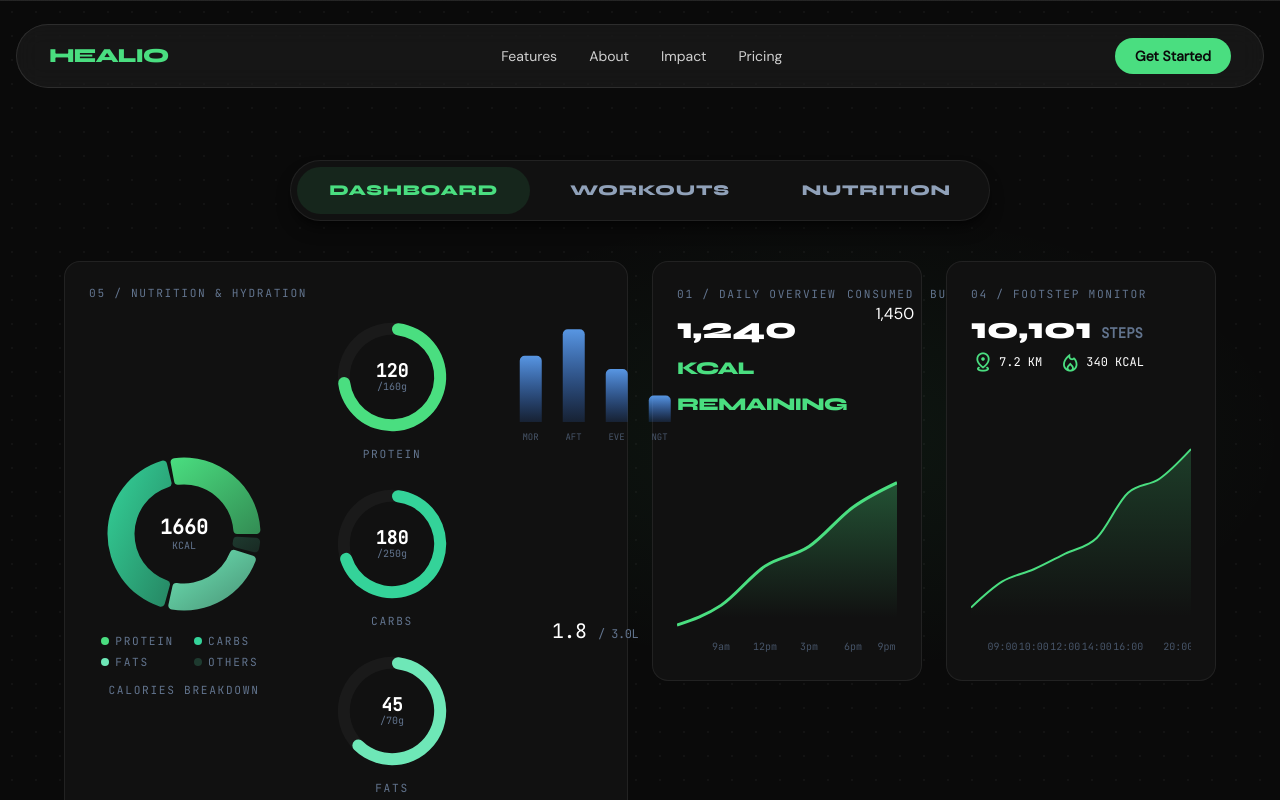
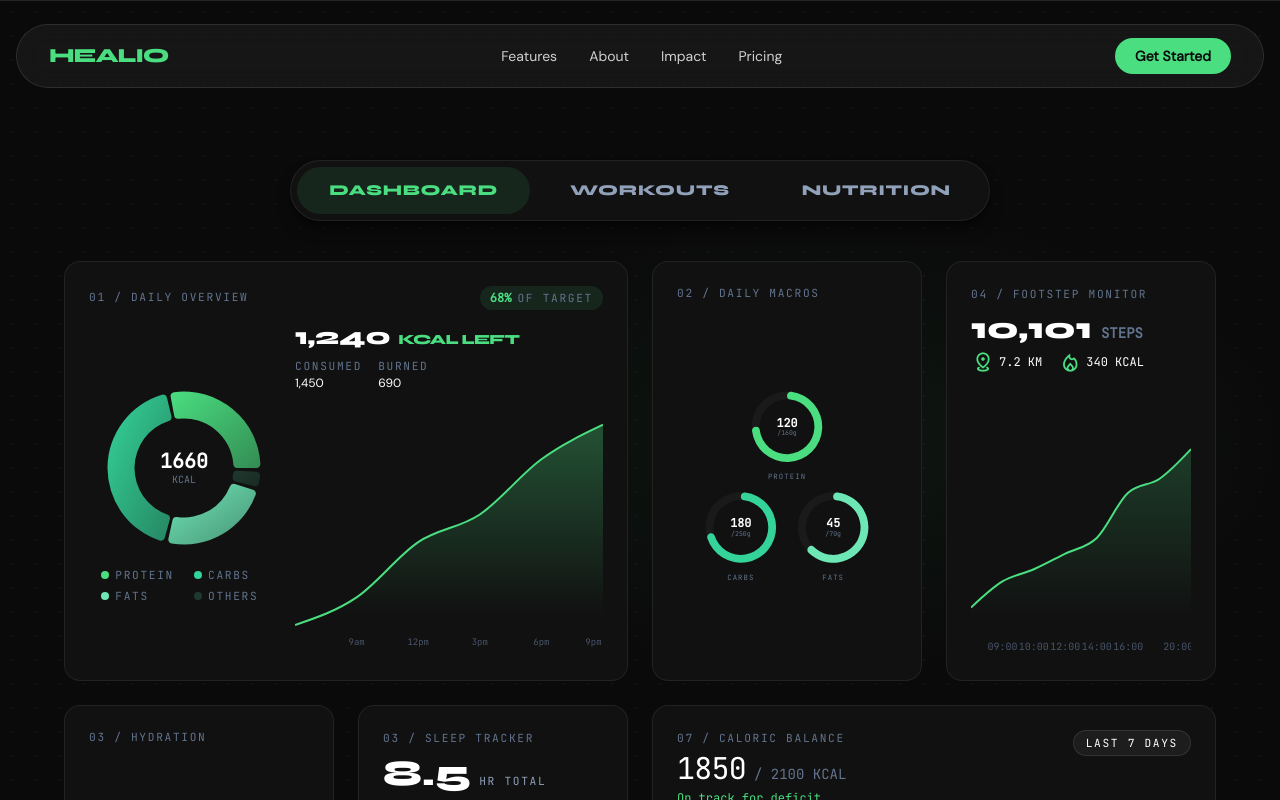
Before and after one commit to dahiya001rohit/Healio, a React (Vite) app in the folder client/: page /track in a window 1280 px wide. Built offline with nearby package versions, Linux system fonts and the light colour scheme; a web font is replaced by a local one.

Commit message:
made final desigin of dashboard

```diff
--- a/client/src/Pages/Track.jsx
+++ b/client/src/Pages/Track.jsx
@@ -1,11 +1,12 @@
 import React from 'react'
-import DailyOverview from '../components/Track/DailyOverview'
 import AiCoach from '../components/Track/AiCoach'
 import TodaysWorkout from '../components/Track/TodaysWorkout'
 import SleepTracker from '../components/Track/SleepTracker'
 import StepsMonitor from '../components/Track/StepsMonitor'
 import TrackHeader from '../components/Track/TrackHeader'
-import NutrientHydrationCard from '../components/Track/NutritionHydrationCard'
+import DailyCaloriesCard from '../components/Track/DailyCaloriesCard'
+import MacrosCard from '../components/Track/MacrosCard'
+import HydrationCard from '../components/Track/HydrationCard'
 import CaloricBalanceCard from '../components/Track/CaloricBalanceCard'
 import WeightTrendCard from '../components/Track/WeightTrendCard'
 
@@ -23,20 +24,21 @@ const Track = () => {
           {/* Bento Grid */}
           <div className="mx-auto pb-12 w-[90%]">
             <div className="grid grid-cols-12 gap-6 h-full">
-              {/* ROW 1: Nutrition (6), Overview (3), Steps (3) */}
-              <NutrientHydrationCard />
-              <DailyOverview />
+              {/* ROW 1: DailyCalories (6), Macros (3), Steps (3) */}
+              <DailyCaloriesCard />
+              <MacrosCard />
               <StepsMonitor />
 
-              {/* ROW 2: Sleep (3), Calories (6), Coach/Workout (3) */}
+              {/* ROW 2: Hydration (3), Sleep (3), CaloricBalance (6) */}
+              <HydrationCard />
               <SleepTracker />
               <CaloricBalanceCard />
+
+              {/* ROW 3: Coach/Workout (3), Weight Trend (9) */}
               <div className="col-span-12 lg:col-span-3 flex flex-col gap-4 h-full">
                 <AiCoach />
                 <TodaysWorkout />
               </div>
-
-              {/* ROW 3: Weight Trend (12) */}
               <WeightTrendCard />
             </div>
           </div>
--- /dev/null
+++ b/client/src/components/Track/DailyCaloriesCard.jsx
@@ -0,0 +1,105 @@
+import React from 'react'
+import { AreaChart, Area, ResponsiveContainer, XAxis } from 'recharts'
+import CaloriesDonut from './Nutrition-Hydration/CaloriesDonut'
+
+// Calorie breakdown data
+const macros = {
+  protein: { current: 120, max: 160 },
+  carbs: { current: 180, max: 250 },
+  fats: { current: 45, max: 70 }
+}
+
+const proteinCal = macros.protein.current * 4
+const carbsCal = macros.carbs.current * 4
+const fatsCal = macros.fats.current * 9
+const totalConsumed = 1450
+const othersCal = Math.max(0, totalConsumed - proteinCal - carbsCal - fatsCal)
+
+const donutData = [
+  { name: 'Protein', value: proteinCal, color: '#4ade80' },
+  { name: 'Carbs', value: carbsCal, color: '#34d399' },
+  { name: 'Fats', value: fatsCal, color: '#6ee7b7' },
+  { name: 'Others', value: othersCal || 55, color: '#1e3a2f' }
+]
+
+// Area chart data (daily calorie intake over time)
+const AreaData = [
+  { time: '6am', value: 0 },
+  { time: '9am', value: 200 },
+  { time: '12pm', value: 600 },
+  { time: '3pm', value: 800 },
+  { time: '6pm', value: 1200 },
+  { time: '9pm', value: 1450 }
+]
+
+const DailyCaloriesCard = () => {
+  return (
+    <div className="col-span-12 lg:col-span-6 bg-[#111111] card-border rounded-2xl p-4 md:p-6 flex flex-col h-[420px]">
+      {/* Header row with label + target badge */}
+      <div className="flex items-center justify-between mb-3">
+        <p className="label-mono text-slate-500 uppercase text-[10px] md:text-xs">01 / DAILY OVERVIEW</p>
+        <div className="flex items-center gap-1.5 bg-[#4ade80]/10 px-2.5 py-1 rounded-full">
+          <span className="text-[#4ade80] font-mono text-xs font-semibold">68%</span>
+          <span className="label-mono text-[8px] text-slate-500">OF TARGET</span>
+        </div>
+      </div>
+
+      {/* Main content: donut left, stats + chart right */}
+      <div className="flex gap-4 flex-1 min-h-0">
+        {/* Left: Donut (compact) */}
+        <div className="flex flex-col items-center justify-center shrink-0">
+          <CaloriesDonut data={donutData} />
+        </div>
+
+        {/* Right: heading + stats + area chart */}
+        <div className="flex-1 flex flex-col min-w-0 min-h-0">
+          <h3 className="heading-syne text-xl md:text-2xl text-white leading-tight">
+            1,240 <span className="text-[#4ade80] tracking-tighter text-xs md:text-sm uppercase">KCAL LEFT</span>
+          </h3>
+          <div className="flex gap-4 mt-1.5 mb-2">
+            <div>
+              <p className="label-mono text-slate-500 text-[8px]">CONSUMED</p>
+              <p className="font-medium text-white text-xs">1,450</p>
+            </div>
+            <div>
+              <p className="label-mono text-slate-500 text-[8px]">BURNED</p>
+              <p className="font-medium text-white text-xs">690</p>
+            </div>
+          </div>
+
+          {/* Area chart fills remaining vertical space */}
+          <div className="flex-1 min-h-0 w-full">
+            <ResponsiveContainer width="100%" height="100%">
+              <AreaChart data={AreaData} margin={{ top: 5, right: 0, left: 0, bottom: 0 }}>
+                <defs>
+                  <linearGradient id="colorValue" x1="0" y1="0" x2="0" y2="1">
+                    <stop offset="5%" stopColor="#4ade80" stopOpacity={0.3} />
+                    <stop offset="95%" stopColor="#4ade80" stopOpacity={0} />
+                  </linearGradient>
+                </defs>
+                <XAxis
+                  dataKey="time"
+                  axisLine={false}
+                  tickLine={false}
+                  tick={{ fill: '#475569', fontSize: 9, fontFamily: 'JetBrains Mono' }}
+                  dy={6}
+                />
+                <Area
+                  type="monotone"
+                  dataKey="value"
+                  stroke="#4ade80"
+                  strokeWidth={2}
+                  fillOpacity={1}
+                  fill="url(#colorValue)"
+                  animationDuration={1500}
+                />
+              </AreaChart>
+            </ResponsiveContainer>
+          </div>
+        </div>
+      </div>
+    </div>
+  )
+}
+
+export default DailyCaloriesCard
--- /dev/null
+++ b/client/src/components/Track/HydrationCard.jsx
@@ -0,0 +1,16 @@
+import React from 'react'
+import WaterIntakeChart from './Nutrition-Hydration/WaterIntakeChart'
+
+const HydrationCard = () => {
+  return (
+    <div className="col-span-12 lg:col-span-3 bg-[#111111] card-border rounded-2xl p-4 md:p-6 flex flex-col items-center justify-between h-[420px]">
+      <p className="label-mono text-slate-500 mb-3 uppercase text-[10px] md:text-xs self-start">03 / HYDRATION</p>
+
+      <div className="flex-1 flex flex-col items-center justify-center w-full">
+        <WaterIntakeChart />
+      </div>
+    </div>
+  )
+}
+
+export default HydrationCard
--- /dev/null
+++ b/client/src/components/Track/MacrosCard.jsx
@@ -0,0 +1,35 @@
+import React from 'react'
+import MacroRing from './Nutrition-Hydration/MacroRing'
+
+const macros = {
+  protein: { current: 120, max: 160 },
+  carbs: { current: 180, max: 250 },
+  fats: { current: 45, max: 70 }
+}
+
+const MacrosCard = () => {
+  return (
+    <div className="col-span-12 lg:col-span-3 bg-[#111111] card-border rounded-2xl p-4 md:p-6 flex flex-col items-center justify-between h-[420px]">
+      <p className="label-mono text-slate-500 mb-3 uppercase text-[10px] md:text-xs self-start">02 / DAILY MACROS</p>
+
+      <div className="flex-1 flex flex-col items-center justify-center w-full overflow-hidden">
+        {/* Mobile: horizontal row, full size */}
+        <div className="flex lg:hidden gap-6 items-center justify-center">
+          <MacroRing name="PROTEIN" current={macros.protein.current} max={macros.protein.max} color="#4ade80" />
+          <MacroRing name="CARBS" current={macros.carbs.current} max={macros.carbs.max} color="#34d399" />
+          <MacroRing name="FATS" current={macros.fats.current} max={macros.fats.max} color="#6ee7b7" />
+        </div>
+        {/* Desktop: triangle layout, scaled down */}
+        <div className="hidden lg:flex flex-col gap-1 items-center justify-center scale-[0.65] origin-center">
+          <MacroRing name="PROTEIN" current={macros.protein.current} max={macros.protein.max} color="#4ade80" />
+          <div className="flex gap-3 items-center justify-center">
+            <MacroRing name="CARBS" current={macros.carbs.current} max={macros.carbs.max} color="#34d399" />
+            <MacroRing name="FATS" current={macros.fats.current} max={macros.fats.max} color="#6ee7b7" />
+          </div>
+        </div>
+      </div>
+    </div>
+  )
+}
+
+export default MacrosCard
--- a/client/src/components/Track/WeightTrendCard.jsx
+++ b/client/src/components/Track/WeightTrendCard.jsx
@@ -46,7 +46,7 @@ const WeightTrendCard = () => {
   const totalLost = (startWeight - currentWeight).toFixed(1)
 
   return (
-    <div className="col-span-12 bg-[#111111] card-border rounded-2xl p-6 flex flex-col justify-between min-h-[350px]">
+    <div className="col-span-12 lg:col-span-9 bg-[#111111] card-border rounded-2xl p-6 flex flex-col justify-between min-h-[350px]">
       <div className="flex justify-between items-start mb-6">
         <div>
           <p className="label-mono text-slate-500 mb-1">08 / WEIGHT TREND</p>
```
